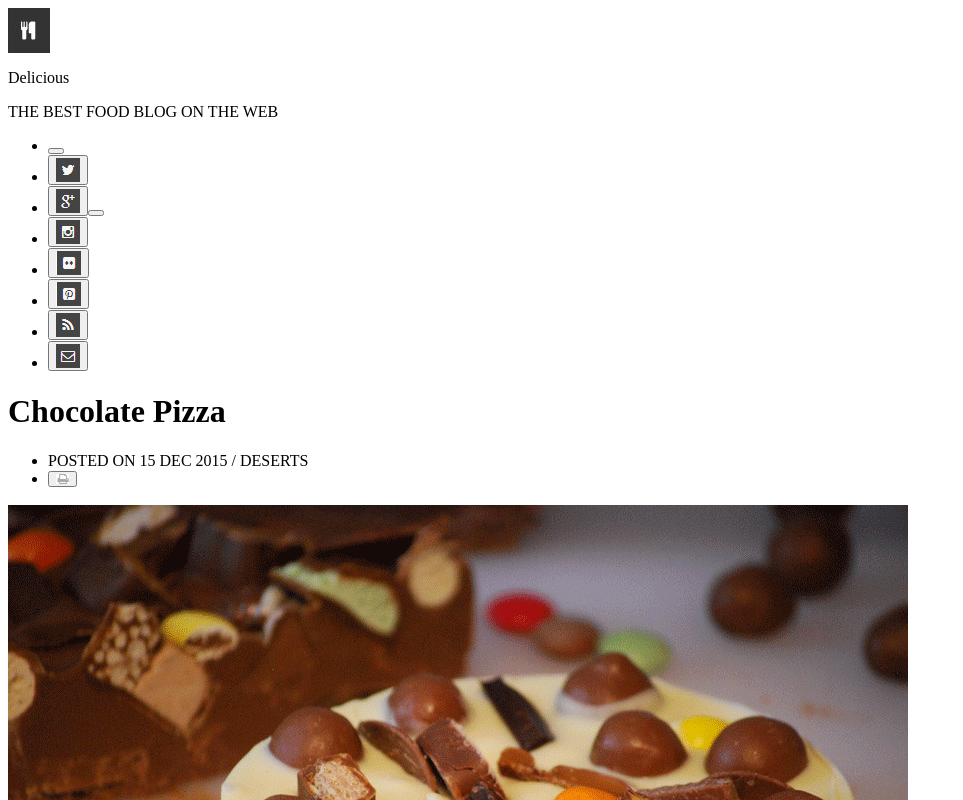
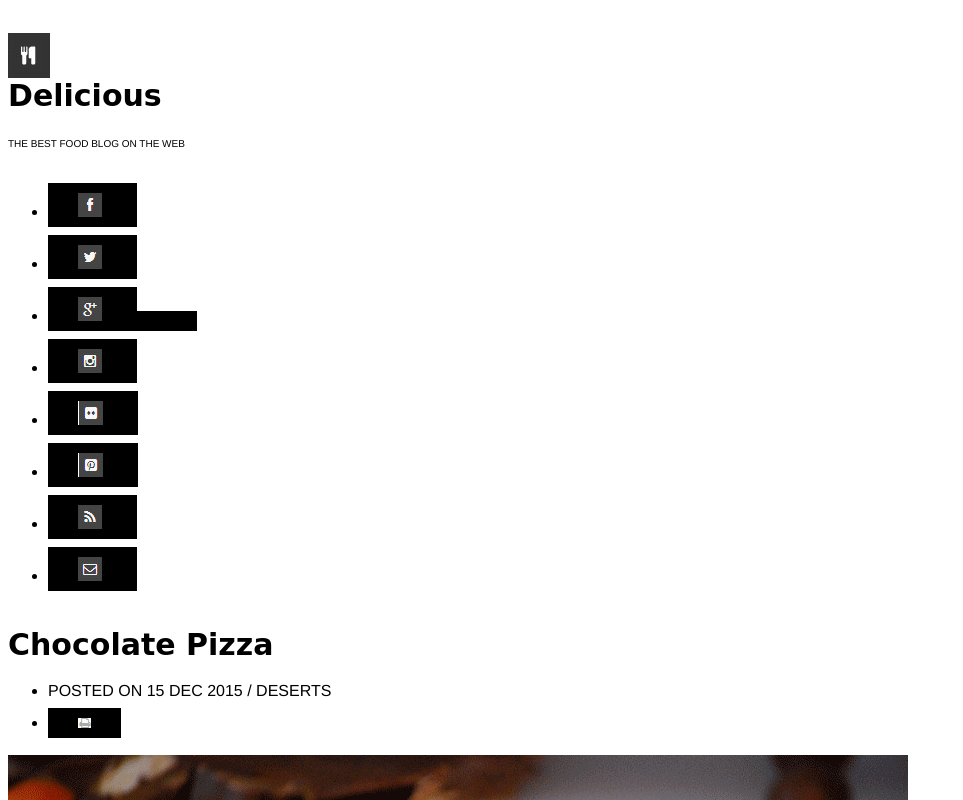
Before and after one commit to steveflys/chocolate-pizza, a plain HTML site: page index.html in a window 1280 px wide. Shown: the top 800 px of the page, without its empty margins (0-963 px from the left). Drawn offline with Linux system fonts and the light colour scheme.

Commit message:
saving my initial css"

```diff
--- a/css/style.css
+++ b/css/style.css
@@ -0,0 +1,43 @@
+body {
+    font-family: Helvetica, serif;
+  }
+
+  header {
+    border-bottom: 5px #999;
+    display: inline-block;
+  }
+  header img {
+      float: left;
+      margin-right: 5px;
+  }
+
+  div {
+    display: block;
+    text-align: left;
+  }
+
+  h1 {
+      font-size: 30px;
+      font-family: cursive;
+  }
+
+  p {
+      font-size: 10px;
+  }
+
+  nav ul {
+    display: inline-block;
+  }
+
+  nav ul li:nth-child(6) {
+    margin-right: 3px;
+  }
+
+  button {
+    background: #000;
+    color: #fff;
+    border: none;
+    font-size: 18px;
+    margin-top: 8px;
+    padding: 10px 30px;
+  }
--- a/index.html
+++ b/index.html
@@ -8,10 +8,12 @@
     <header>
       <nav>
         <img src="images/logo.png" alt="">
-        <p>Delicious</p>
-        <p>THE BEST FOOD BLOG ON THE WEB</p>
+        <div>
+            <h1>Delicious</h1>
+            <p>THE BEST FOOD BLOG ON THE WEB</p>
+        </div>
         <ul>
-          <li><button><img src="images/fb-logo.png" alt=""></button></li>
+          <li><button><img src="images/fb-icon.png" alt=""></button></li>
           <li><button><img src="images/twit-icon.png" alt=""></button></li>
           <li><button><img src="images/gp-icon.png" alt=""><button/></li>
           <li><button><img src="images/insta-icon.png" alt=""></button></li>
```
